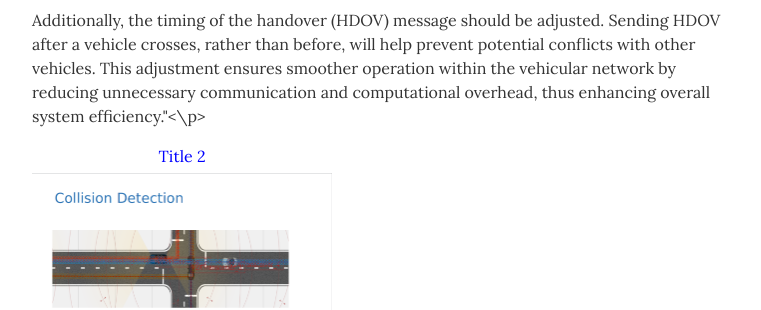
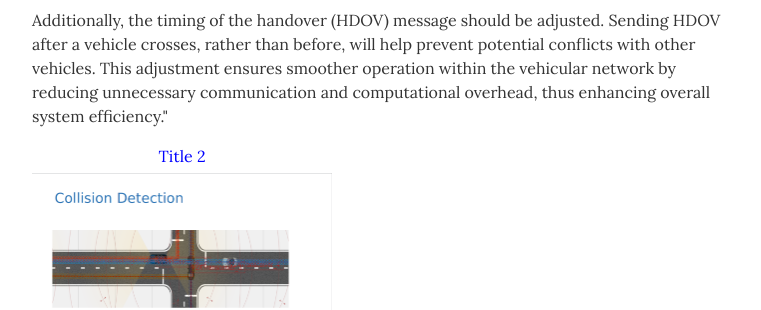
Before and after one commit to Hesham87/Hesham.github.io, a Jekyll site: the page built from index.html, in a window 1280 px wide and 900 px high, scrolled down 1881 px. Shown: the part 250-560 px from the top of the window, without its empty margins (268-1029 px from the left). Built offline with Jekyll 4.4.1, drawn with Linux system fonts in a browser that asks for light colours.

Commit message:
Update resume.html

```diff
--- a/_layouts/resume.html
+++ b/_layouts/resume.html
@@ -150,7 +150,7 @@
               <img src="images/Improved_VAIMA.png" alt="First Image" style="width:700px;">
               <p class="resume-item-copy">As shown in Fig 1 I have removed the Collision Resolution (CR) message, which essentially duplicates the function of the AskPermission message. Specifically, when one vehicle requests permission from another, it implicitly indicates collision detection. This reduces message complixity.</p>
               <p class="resume-item-copy">To further reduce message complexity, the vehicle's role (e.g., whether it is a road leader) can be incorporated into the Basic Safety Message (BSM), thereby decreasing computational complexity. Furthermore, eliminating the acknowledgment message could streamline communication. Instead of awaiting acknowledgments, we can maintain a list of vehicles in an array. This array would be used to systematically send AskPermission messages in response to each received BSM, effectively eliminating the need for a busy wait for acknowledgment. </p>
-              <p class="resume-item-copy">Additionally, the timing of the handover (HDOV) message should be adjusted. Sending HDOV after a vehicle crosses, rather than before, will help prevent potential conflicts with other vehicles. This adjustment ensures smoother operation within the vehicular network by reducing unnecessary communication and computational overhead, thus enhancing overall system efficiency."<\p>
+              <p class="resume-item-copy">Additionally, the timing of the handover (HDOV) message should be adjusted. Sending HDOV after a vehicle crosses, rather than before, will help prevent potential conflicts with other vehicles. This adjustment ensures smoother operation within the vehicular network by reducing unnecessary communication and computational overhead, thus enhancing overall system efficiency."</p>
             </div>
             <div class="image-with-title">
               <p class="image-title">Title 2</p>
```
